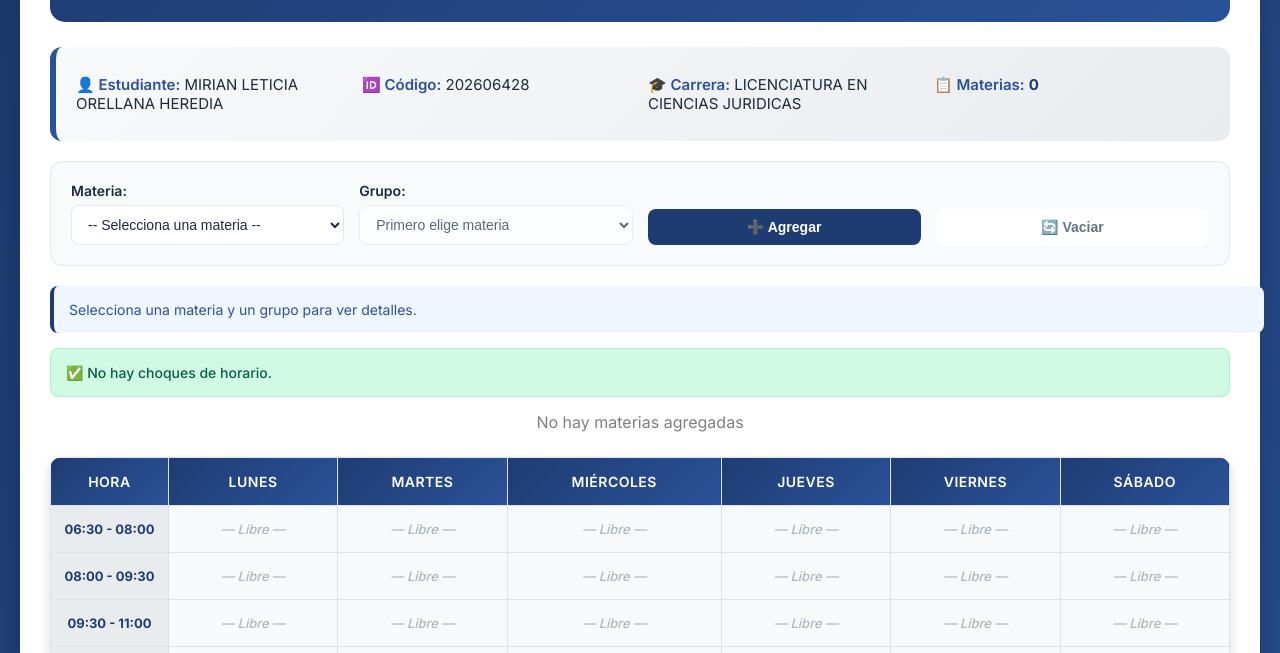
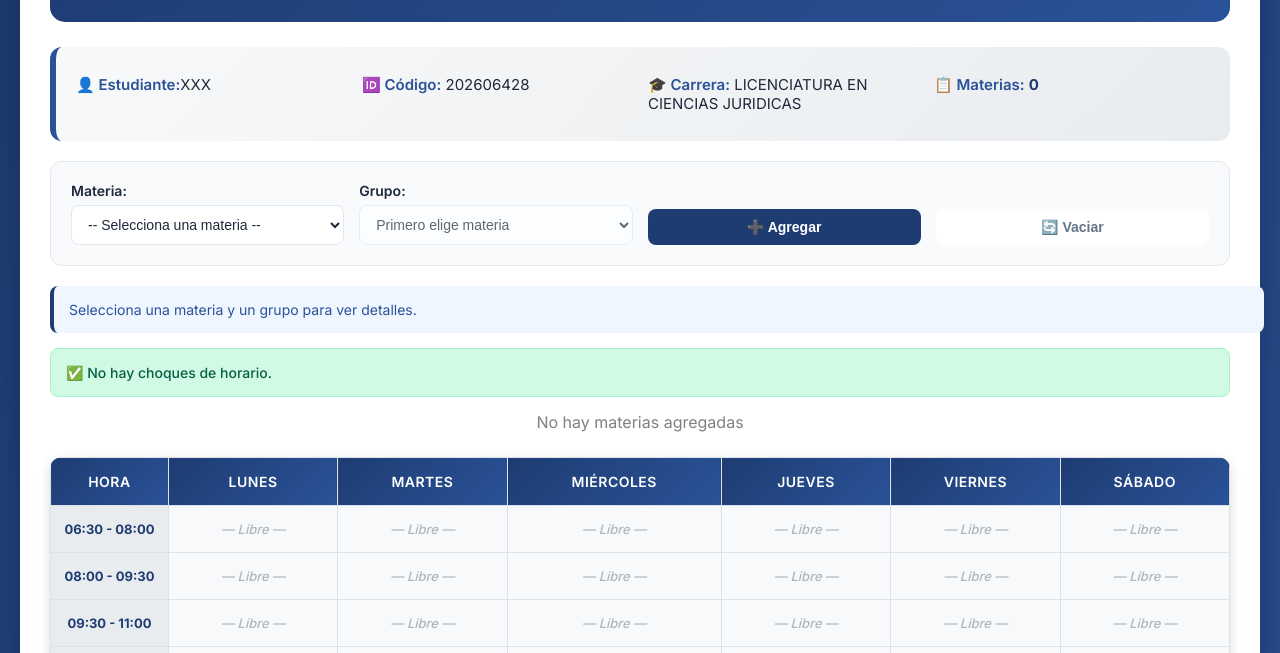
Before and after one commit to k3v1bvo/horario-universitario-mirian, a plain HTML site: page index.html in a window 1280 px wide. Shown: the part 147-800 px from the top of the page. Drawn offline with Linux system fonts and the light colour scheme.

Commit message:
Update student name in index.html

```diff
--- a/index.html
+++ b/index.html
@@ -372,7 +372,7 @@
     </div>
 
     <div class="student-info">
-        <p><strong>👤 Estudiante:</strong> MIRIAN LETICIA ORELLANA HEREDIA</p>
+        <p><strong>👤 Estudiante:</strong>XXX</p>
         <p><strong>🆔 Código:</strong> 202606428</p>
         <p><strong>🎓 Carrera:</strong> LICENCIATURA EN CIENCIAS JURIDICAS</p>
         <p><strong>📋 Materias:</strong> <span id="contador-materias" style="font-weight: bold; color: var(--primary);">0</span></p>
```
